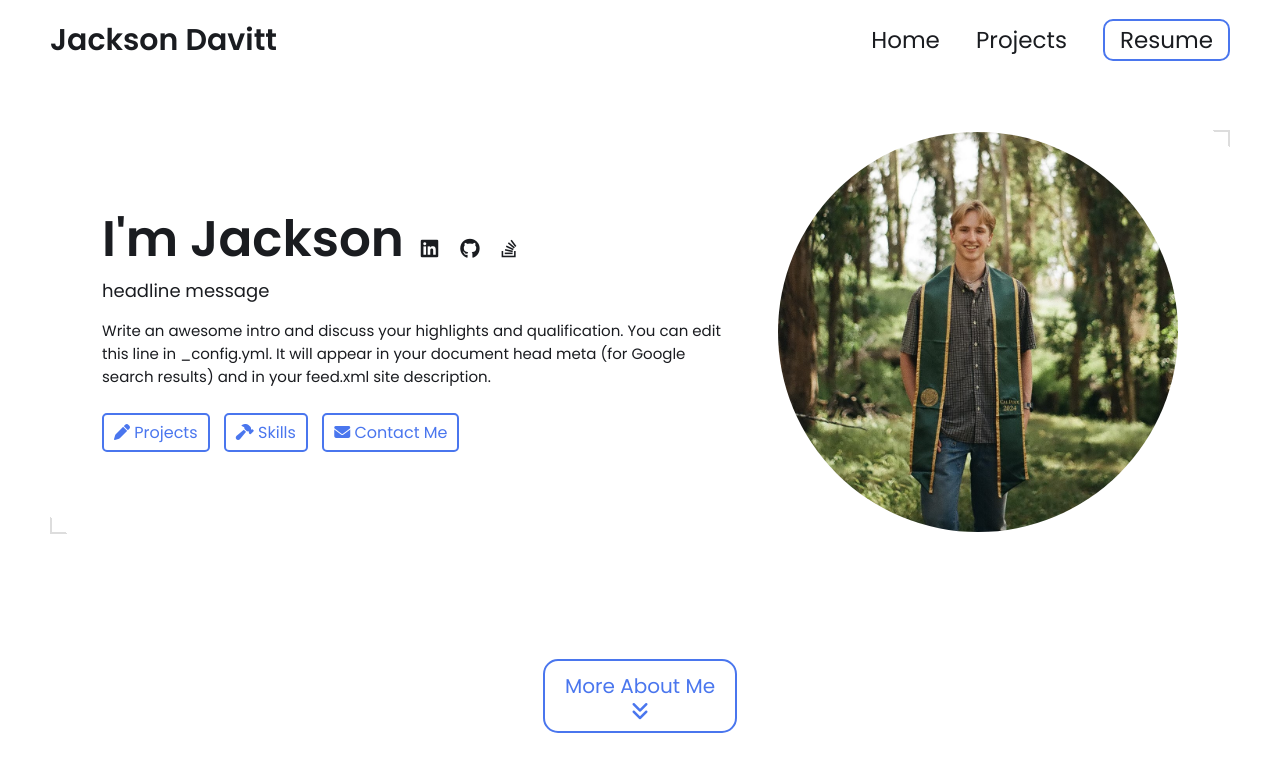
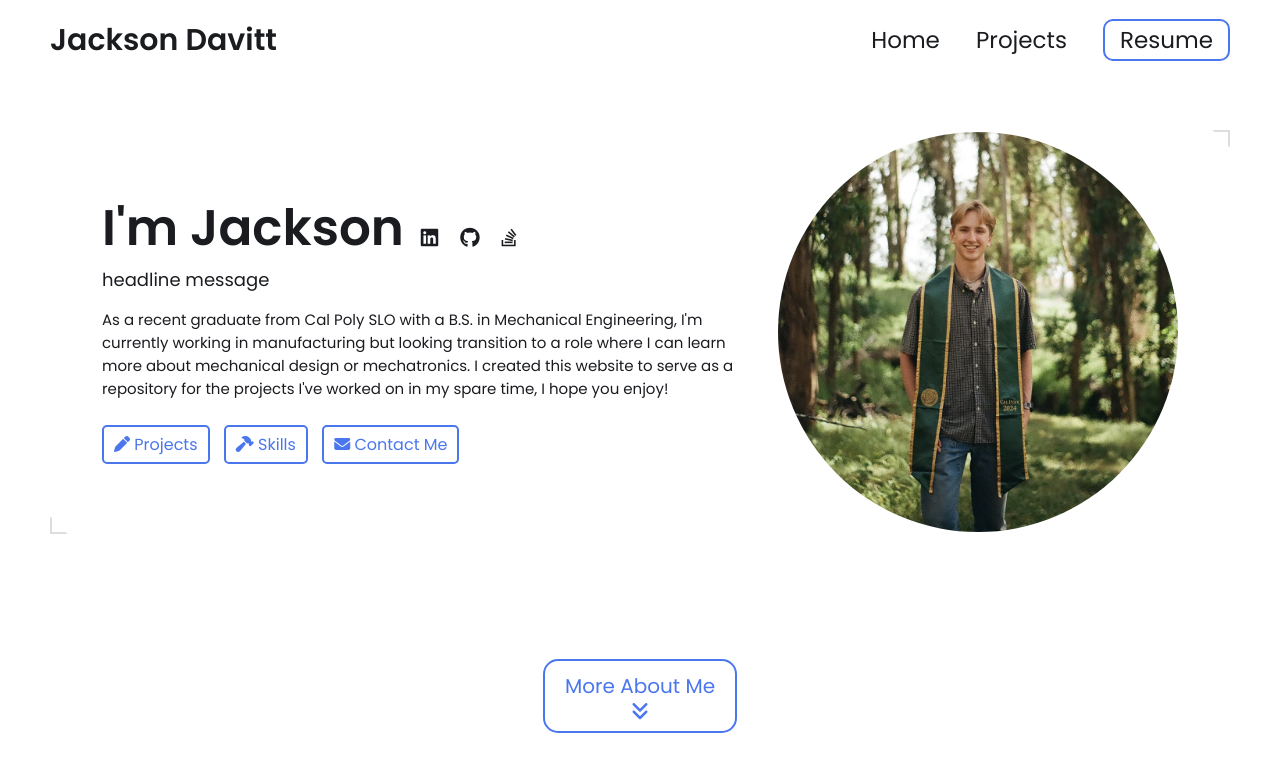
Before and after one commit to jddavitt/jddavitt.github.io, a Jekyll site: the page built from index.html, in a window 1280 px wide and 900 px high. Shown: the top 772 px of the window. Built offline with Jekyll 4.4.1, drawn with Linux system fonts in a browser that asks for light colours.

Commit message:
Update _config.yml

```diff
--- a/_config.yml
+++ b/_config.yml
@@ -15,9 +15,8 @@ title: Jackson Davitt's Portfolio # This is what shows up in the tab of the brow
 name: Jackson Davitt
 headline: headline message
 description: >- # dont remove this line. this will ignore all new lines until the next section
-  Write an awesome intro and discuss your highlights and qualification. You can edit this
-  line in _config.yml. It will appear in your document head meta (for
-  Google search results) and in your feed.xml site description.
+  As a recent graduate from Cal Poly SLO with a B.S. in Mechanical Engineering, I'm currently working in manufacturing but looking
+  transition to a role where I can learn more about mechanical design or mechatronics. I created this website to serve as a repository for the projects I've worked on in my spare time, I hope you enjoy!
 
 # Place your profile image in /assets/images/profile-image/folder and edit the file name
 profile_image: ./assets/images/profile-image/profilepicture.jpeg
@@ -31,7 +30,7 @@ resume-url: https://drive.google.com/file/d/13Z3duVzh-gguPU5r03oJVEE6rV9rd3DS/vi
 # Set up external links - this will show up as small icons next to your name.
 
 external-links:    # input only your own url slug. The icons with missing entries will not appear.
-  linkedin: test    # https://www.linkedin.com/in/{your url slug}
+  linkedin: test    # https://www.linkedin.com/in/{jackson-davitt-579015184/}
   github: leea2    # https://github.com/{your url slug}
   stackoverflow: test      # https://stackoverflow.com/users/{your url slug}
   medium:            # https://medium.com/@{your url slug}
```
